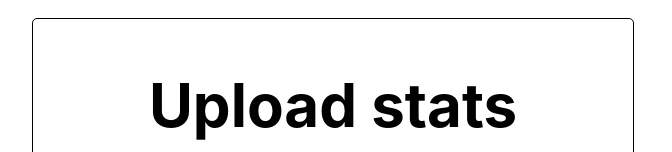
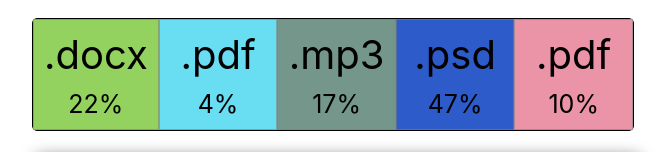
Before and after one commit to Danila-Fateev/goit-react-hw-01-components, a React (Create React App) app: page / in a window 1280 px wide. Shown: the part 648-800 px from the top of the page, without its empty margins (307-979 px from the left). Built offline with nearby package versions, Linux system fonts and the light colour scheme.

Commit message:
Update Statistics.jsx

```diff
--- a/src/components/Statistics/Statistics.jsx
+++ b/src/components/Statistics/Statistics.jsx
@@ -13,8 +13,6 @@ function generateRandomColorHex() {
 export default function Statistics({ props }) {
   return (
     <section className={styles.statistics}>
-      <h2 className={styles.title}>Upload stats</h2>
-
       <ul className={styles.stat_list}>
         {props.map(el => (
           <li
```
